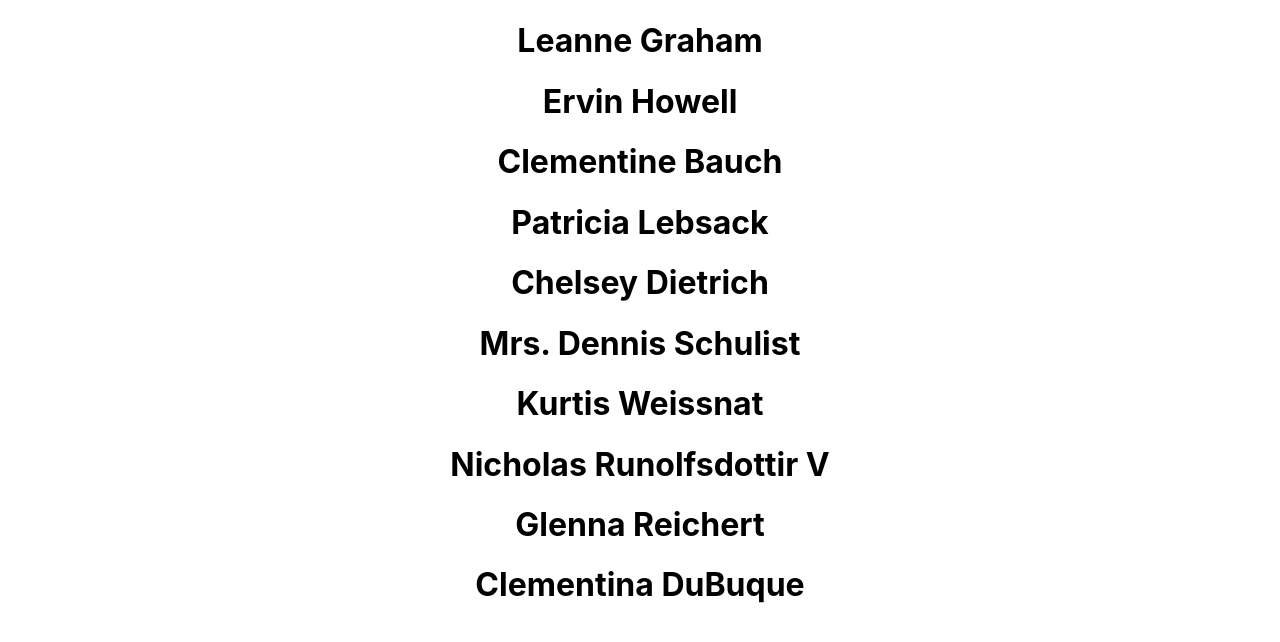
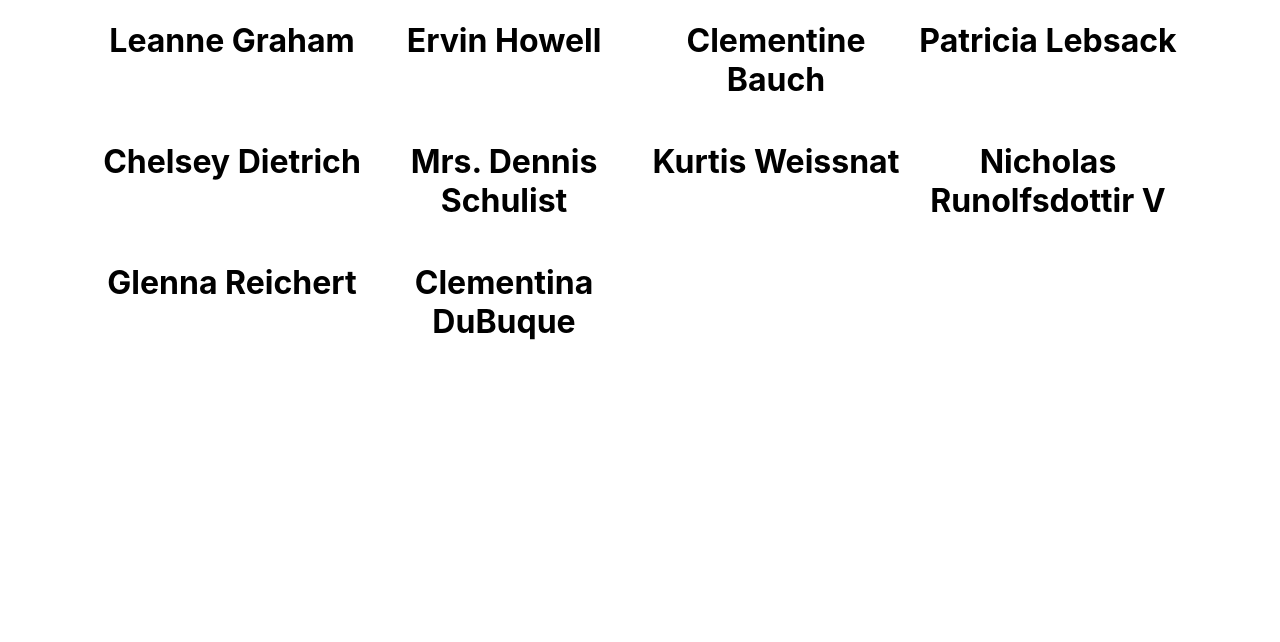
Before and after one commit to stefanyds/monsters-heroes, a React (Create React App) app: page / in a window 1280 px wide. Shown: the top 642 px of the page. Built offline with nearby package versions, Linux system fonts and the light colour scheme; data requests are answered from the project's data file.

Commit message:
feat: created component card-list style

```diff
--- a/src/components/card-list/card-list.jsx
+++ b/src/components/card-list/card-list.jsx
@@ -1,9 +1,10 @@
 import React, { Component } from 'react';
+import './card-list.styles.css';
 
 class CardList extends Component {
   render() {
     return (
-      <div>
+      <div className="card-list">
         {this.props.monsters.map((monster) => (
           <h1 key={monster.id}>{monster.name}</h1>
         ))}
--- /dev/null
+++ b/src/components/card-list/card-list.styles.css
@@ -0,0 +1,6 @@
+.card-list {
+  margin: 0 auto;
+  width: 85vw;
+  display: grid;
+  grid-template-columns: repeat(4, 1fr);
+}
```
